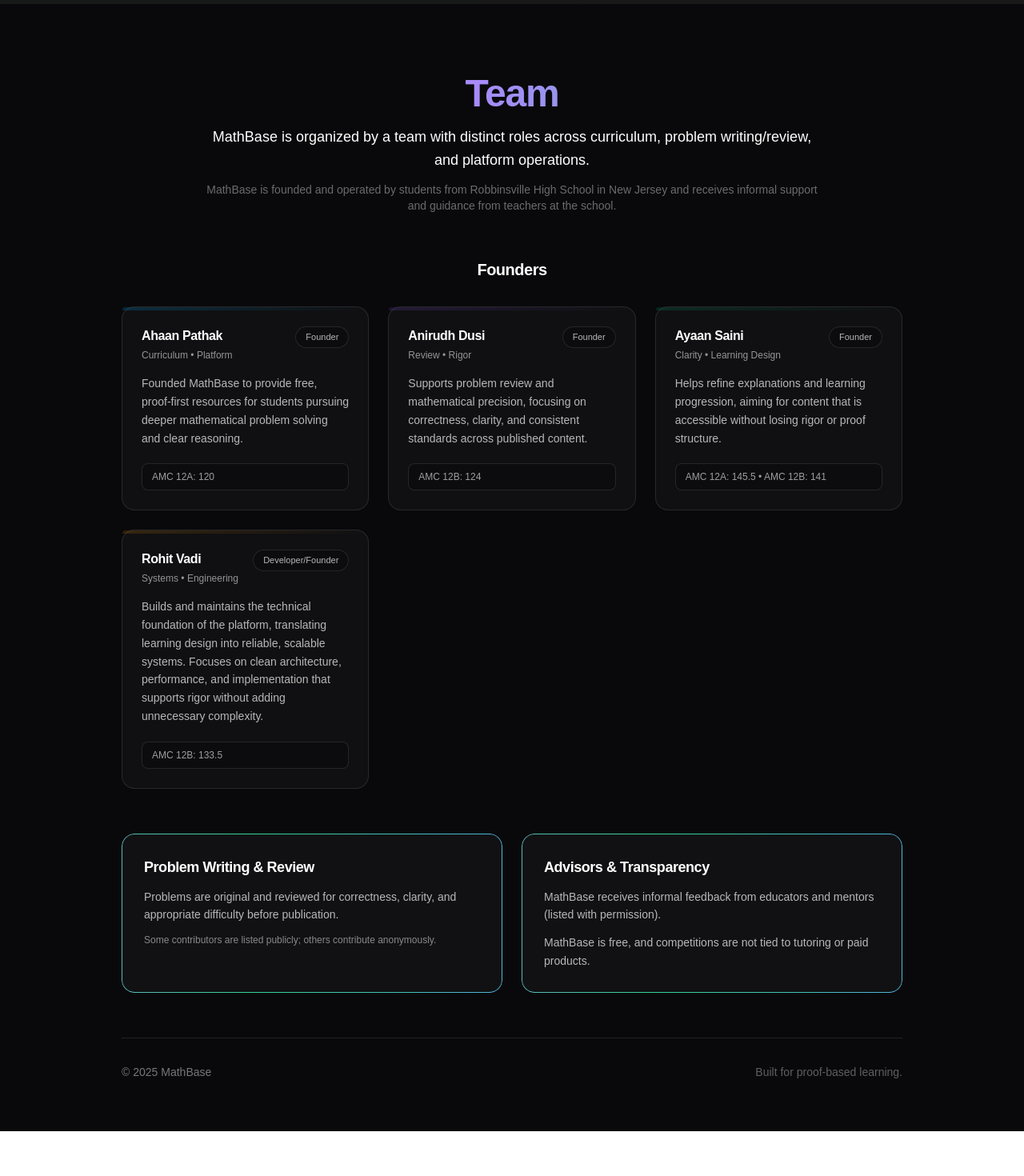
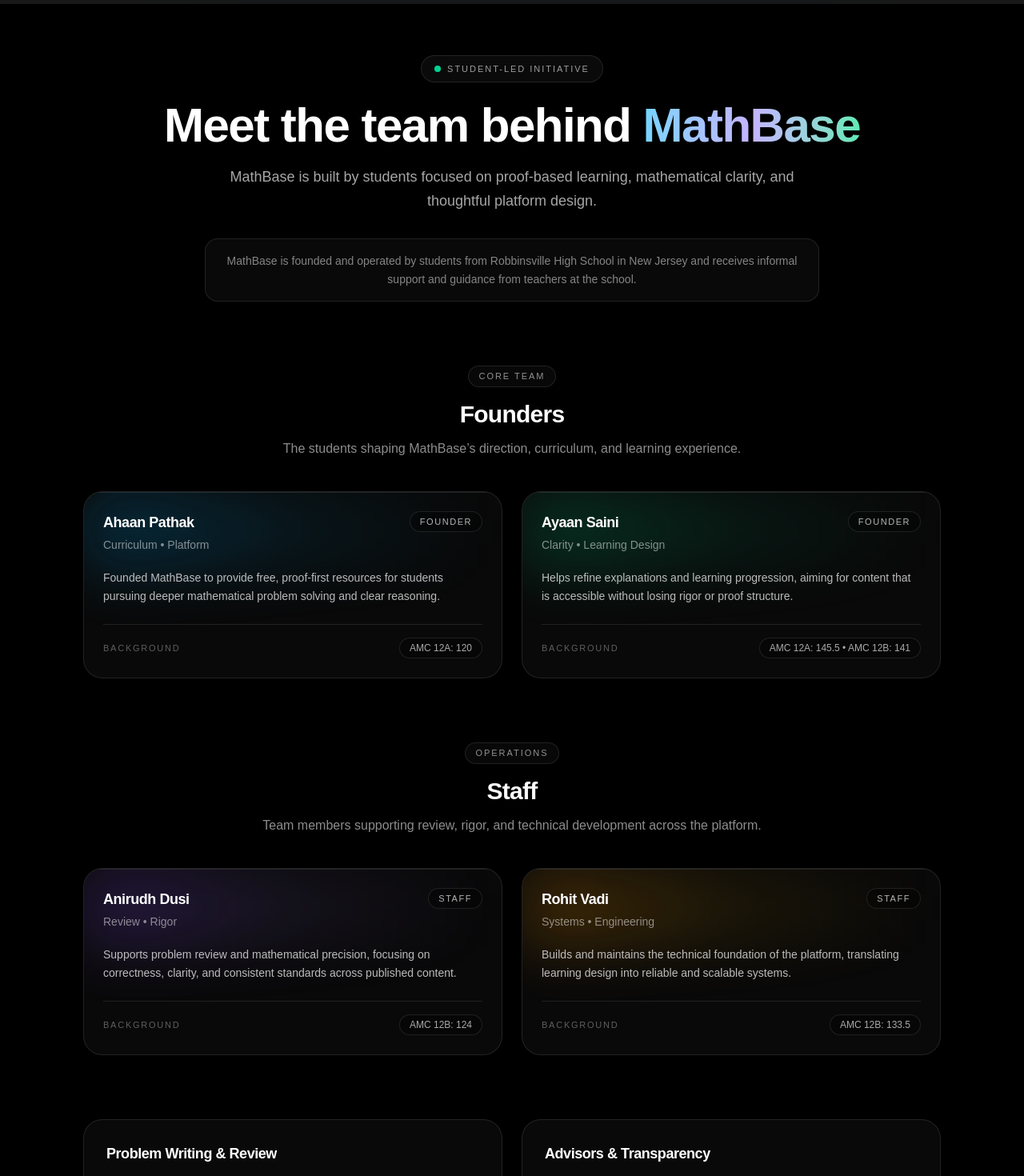
Before and after one commit to a-patek/mathbase, a Next.js app: page /team in a window 1280 px wide. Shown: the part 60-1530 px from the top of the page at 80% size. Before the commit the page ends 1474 px from the top, so only its background shows below. Built offline with nearby package versions, Linux system fonts and the light colour scheme.

Commit message:
added team

```diff
--- a/app/competition/page.tsx
+++ b/app/competition/page.tsx
@@ -273,12 +273,7 @@
               rel="noopener noreferrer"
               className="inline-flex items-center justify-center rounded-full bg-gradient-to-r from-sky-500 to-emerald-500 px-5 py-2.5 text-sm font-semibold text-black shadow-lg shadow-emerald-500/30 hover:from-sky-400 hover:to-emerald-400"
             >
-              <Link
-  href="/competition/highlights"
-  className="inline-flex items-center justify-center rounded-full border border-zinc-700 bg-zinc-950 px-5 py-2.5 text-sm font-semibold text-zinc-200 hover:bg-zinc-900"
->
-  January MBO / MBI highlights →
-</Link>
+
               Open sign-up form
             </Link>
           </div>
--- a/app/team/page.tsx
+++ b/app/team/page.tsx
@@ -1,13 +1,23 @@
 // app/team/page.tsx
 import type { Metadata } from "next";
-import Image from "next/image";
+
 export const metadata: Metadata = {
   title: "Team | MathBase",
   description:
     "Meet the MathBase team — a student-led educational initiative focused on problem-solving and proof-based mathematics.",
 };
 
-const founders = [
+type Person = {
+  name: string;
+  role: string;
+  focus: string;
+  note: string;
+  description: string;
+  accent: string;
+  glow: string;
+};
+
+const founders: Person[] = [
   {
     name: "Ahaan Pathak",
     role: "Founder",
@@ -15,18 +25,8 @@
     note: "AMC 12A: 120",
     description:
       "Founded MathBase to provide free, proof-first resources for students pursuing deeper mathematical problem solving and clear reasoning.",
-    accent: "from-sky-500/25 to-transparent",
+    accent: "from-sky-500/30 via-sky-400/10 to-transparent",
     glow: "hover:shadow-sky-500/10 hover:ring-sky-500/20",
-  },
-  {
-    name: "Anirudh Dusi",
-    role: "Founder",
-    focus: "Review • Rigor",
-    note: "AMC 12B: 124",
-    description:
-      "Supports problem review and mathematical precision, focusing on correctness, clarity, and consistent standards across published content.",
-    accent: "from-violet-500/20 to-transparent",
-    glow: "hover:shadow-violet-500/10 hover:ring-violet-500/20",
   },
   {
     name: "Ayaan Saini",
@@ -35,137 +35,211 @@
     note: "AMC 12A: 145.5 • AMC 12B: 141",
     description:
       "Helps refine explanations and learning progression, aiming for content that is accessible without losing rigor or proof structure.",
-    accent: "from-emerald-500/20 to-transparent",
+    accent: "from-emerald-500/30 via-emerald-400/10 to-transparent",
     glow: "hover:shadow-emerald-500/10 hover:ring-emerald-500/20",
+  },
+];
+
+const staff: Person[] = [
+  {
+    name: "Anirudh Dusi",
+    role: "Staff",
+    focus: "Review • Rigor",
+    note: "AMC 12B: 124",
+    description:
+      "Supports problem review and mathematical precision, focusing on correctness, clarity, and consistent standards across published content.",
+    accent: "from-violet-500/30 via-violet-400/10 to-transparent",
+    glow: "hover:shadow-violet-500/10 hover:ring-violet-500/20",
   },
   {
     name: "Rohit Vadi",
-  role: "Developer/Founder",
+    role: "Staff",
     focus: "Systems • Engineering",
     note: "AMC 12B: 133.5",
     description:
-    "Builds and maintains the technical foundation of the platform, translating learning design into reliable, scalable systems. Focuses on clean architecture, performance, and implementation that supports rigor without adding unnecessary complexity.",
-  accent: "from-amber-500/20 to-transparent",
+      "Builds and maintains the technical foundation of the platform, translating learning design into reliable and scalable systems.",
+    accent: "from-amber-500/30 via-amber-400/10 to-transparent",
     glow: "hover:shadow-amber-500/10 hover:ring-amber-500/20",
   },
 ];
 
-export default function TeamPage() {
+function SectionHeader({
+  eyebrow,
+  title,
+  description,
+}: {
+  eyebrow: string;
+  title: string;
+  description?: string;
+}) {
   return (
-    <main className="min-h-screen bg-zinc-950 text-white bg-black">
-      {/* Subtle, serious background */}
-      <div className="pointer-events-none fixed inset-0 -z-10">
-        <div className="absolute inset-0 bg-[radial-gradient(circle_at_20%_0%,rgba(56,189,248,0.10),transparent_40%),radial-gradient(circle_at_80%_10%,rgba(168,85,247,0.10),transparent_45%),radial-gradient(circle_at_30%_90%,rgba(16,185,129,0.10),transparent_45%)]" />
-        <div className="absolute inset-0 opacity-[0.06] [background-image:linear-gradient(to_right,rgba(255,255,255,0.20)_1px,transparent_1px),linear-gradient(to_bottom,rgba(255,255,255,0.20)_1px,transparent_1px)] [background-size:72px_72px]" />
+    <div className="mx-auto max-w-2xl text-center">
+      <div className="inline-flex items-center rounded-full border border-white/10 bg-white/[0.03] px-3 py-1 text-[11px] font-medium uppercase tracking-[0.18em] text-white/55">
+        {eyebrow}
       </div>
+      <h2 className="mt-4 text-2xl font-semibold tracking-tight text-white sm:text-3xl">
+        {title}
+      </h2>
+      {description && (
+        <p className="mt-3 text-sm leading-relaxed text-white/55 sm:text-base">
+          {description}
+        </p>
+      )}
+    </div>
+  );
+}
 
-      <div className="mx-auto max-w-5xl px-6 py-16">
-        {/* Header */}
-        <header className="mx-auto max-w-3xl text-center">
-
-
-          <h1 className="mt-6 text-4xl font-semibold tracking-tight sm:text-5xl gradient-text">
-            Team
-          </h1>
-
-          <p className="mt-4 text-base leading-relaxed text-white/100 sm:text-lg">
-            MathBase is organized by a team with distinct roles across
-            curriculum, problem writing/review, and platform operations.
-          </p>
-          <p className="mt-3 text-sm text-white/40">
-            MathBase is founded and operated by students from Robbinsville High School in New Jersey
-            and receives informal support and guidance from teachers at the school.
-            </p>
-
-        </header>
-
-        {/* Founders */}
-        <section className="mt-14">
-          <div className="mx-auto max-w-3xl text-center">
-            <h2 className="text-xl font-semibold tracking-tight">Founders</h2>
-          </div>
-
-          <div className="mt-8 grid gap-6 md:grid-cols-3">
-            {founders.map((f) => (
+function TeamCard({ person }: { person: Person }) {
+  return (
     <article
-                key={f.name}
       className={[
-                  "group relative rounded-2xl border border-white/10 bg-white/[0.03] p-6",
-                  "ring-1 ring-transparent transition-all duration-300",
-                  "hover:-translate-y-0.5 hover:border-white/20 hover:bg-white/[0.04]",
-                  "hover:shadow-xl hover:shadow-black/40",
-                  f.glow,
+        "group relative overflow-hidden rounded-3xl border border-white/10 bg-white/[0.035] p-6",
+        "backdrop-blur-sm ring-1 ring-transparent transition-all duration-300",
+        "hover:-translate-y-1 hover:border-white/20 hover:bg-white/[0.05]",
+        "hover:shadow-2xl hover:shadow-black/40",
+        person.glow,
       ].join(" ")}
     >
       <div
         className={[
-                    "absolute inset-x-0 top-0 h-1 rounded-t-2xl opacity-80",
-                    `bg-gradient-to-r ${f.accent}`,
+          "absolute inset-x-0 top-0 h-24 bg-gradient-to-r opacity-90 blur-2xl",
+          person.accent,
         ].join(" ")}
       />
+      <div className="absolute inset-x-0 top-0 h-px bg-white/10" />
 
-                <div className="flex items-start justify-between gap-3">
+      <div className="relative">
+        <div className="flex items-start justify-between gap-4">
           <div>
-                    <h3 className="text-base font-semibold tracking-tight">
-                      {f.name}
+            <h3 className="text-lg font-semibold tracking-tight text-white">
+              {person.name}
             </h3>
-                    <p className="mt-1 text-xs text-white/55">{f.focus}</p>
+            <p className="mt-1 text-sm text-white/50">{person.focus}</p>
           </div>
-                  <span className="rounded-full border border-white/10 bg-black/20 px-3 py-1 text-[11px] text-white/70">
-                    {f.role}
+
+          <span className="shrink-0 rounded-full border border-white/10 bg-black/30 px-3 py-1 text-[11px] font-medium uppercase tracking-[0.14em] text-white/70">
+            {person.role}
           </span>
         </div>
 
-                <p className="mt-4 text-sm leading-relaxed text-white/70">
-                  {f.description}
+        <p className="mt-5 text-sm leading-relaxed text-white/72">
+          {person.description}
         </p>
 
-                <div className="mt-5 rounded-lg border border-white/10 bg-black/20 px-3 py-2 text-xs text-white/60">
-                  {f.note}
+        <div className="mt-6 flex items-center justify-between border-t border-white/10 pt-4">
+          <span className="text-[11px] uppercase tracking-[0.16em] text-white/35">
+            Background
+          </span>
+          <span className="rounded-full border border-white/10 bg-black/25 px-3 py-1 text-xs text-white/65">
+            {person.note}
+          </span>
+        </div>
       </div>
     </article>
+  );
+}
+
+function TeamGrid({ people }: { people: Person[] }) {
+  return (
+    <div className="mt-10 grid gap-6 md:grid-cols-2">
+      {people.map((person) => (
+        <TeamCard key={person.name} person={person} />
       ))}
     </div>
+  );
+}
+
+export default function TeamPage() {
+  return (
+    <main className="min-h-screen overflow-x-hidden bg-black text-white">
+      <div className="pointer-events-none fixed inset-0 -z-10">
+        <div className="absolute left-1/2 top-[-140px] h-[420px] w-[900px] -translate-x-1/2 rounded-full bg-sky-500/10 blur-3xl" />
+        <div className="absolute right-[-80px] top-[120px] h-[320px] w-[420px] rounded-full bg-violet-500/10 blur-3xl" />
+        <div className="absolute bottom-[-120px] left-[5%] h-[300px] w-[420px] rounded-full bg-emerald-500/10 blur-3xl" />
+        <div className="absolute inset-0 opacity-[0.06] [background-image:linear-gradient(to_right,rgba(255,255,255,0.14)_1px,transparent_1px),linear-gradient(to_bottom,rgba(255,255,255,0.14)_1px,transparent_1px)] [background-size:56px_56px]" />
+        <div className="absolute inset-0 bg-[radial-gradient(circle_at_top,rgba(255,255,255,0.05),transparent_40%)]" />
+      </div>
+
+      <div className="mx-auto max-w-6xl px-6 py-16 sm:px-8 lg:px-10">
+        <header className="mx-auto max-w-4xl text-center">
+          <div className="inline-flex items-center gap-2 rounded-full border border-white/10 bg-white/[0.04] px-4 py-2 text-[11px] font-medium uppercase tracking-[0.18em] text-white/60">
+            <span className="h-2 w-2 rounded-full bg-emerald-400" />
+            Student-led initiative
+          </div>
+
+          <h1 className="mt-6 text-4xl font-semibold tracking-tight text-white sm:text-5xl md:text-6xl">
+            Meet the team behind{" "}
+            <span className="bg-gradient-to-r from-sky-300 via-violet-300 to-emerald-300 bg-clip-text text-transparent">
+              MathBase
+            </span>
+          </h1>
+
+          <p className="mx-auto mt-5 max-w-3xl text-base leading-relaxed text-white/65 sm:text-lg">
+            MathBase is built by students focused on proof-based learning,
+            mathematical clarity, and thoughtful platform design.
+          </p>
+
+          <div className="mx-auto mt-8 max-w-3xl rounded-2xl border border-white/10 bg-white/[0.035] px-5 py-4 text-sm leading-relaxed text-white/50 backdrop-blur-sm">
+            MathBase is founded and operated by students from Robbinsville High
+            School in New Jersey and receives informal support and guidance from
+            teachers at the school.
+          </div>
+        </header>
+
+        <section className="mt-20">
+          <SectionHeader
+            eyebrow="Core Team"
+            title="Founders"
+            description="The students shaping MathBase’s direction, curriculum, and learning experience."
+          />
+          <TeamGrid people={founders} />
         </section>
 
-        {/* Structure (short + clean) */}
-        <section className="mt-14">
-          <div className="grid gap-6 md:grid-cols-2">
-            <div className="animated-border bg-white/[0.03] p-7">
-              <h2 className="text-lg font-semibold tracking-tight">
+        <section className="mt-20">
+          <SectionHeader
+            eyebrow="Operations"
+            title="Staff"
+            description="Team members supporting review, rigor, and technical development across the platform."
+          />
+          <TeamGrid people={staff} />
+        </section>
+
+        <section className="mt-20 grid gap-6 md:grid-cols-2">
+          <div className="rounded-3xl border border-white/10 bg-white/[0.035] p-7 backdrop-blur-sm">
+            <h3 className="text-lg font-semibold tracking-tight text-white">
               Problem Writing &amp; Review
-              </h2>
-              <p className="mt-3 text-sm leading-relaxed text-white/70">
+            </h3>
+            <p className="mt-3 text-sm leading-relaxed text-white/65">
               Problems are original and reviewed for correctness, clarity, and
               appropriate difficulty before publication.
             </p>
-              <p className="mt-3 text-xs text-white/50">
-                Some contributors are listed publicly; others contribute
+            <p className="mt-3 text-sm leading-relaxed text-white/45">
+              Some contributors are listed publicly, while others contribute
               anonymously.
             </p>
           </div>
 
-            <div className="animated-border bg-white/[0.03] p-7">
-              <h2 className="text-lg font-semibold tracking-tight">
+          <div className="rounded-3xl border border-white/10 bg-white/[0.035] p-7 backdrop-blur-sm">
+            <h3 className="text-lg font-semibold tracking-tight text-white">
               Advisors &amp; Transparency
-              </h2>
-              <p className="mt-3 text-sm leading-relaxed text-white/70">
+            </h3>
+            <p className="mt-3 text-sm leading-relaxed text-white/65">
               MathBase receives informal feedback from educators and mentors
-                (listed with permission).
+              when appropriate and with permission.
             </p>
-              <p className="mt-3 text-sm leading-relaxed text-white/70">
-                MathBase is free, and competitions are not tied to tutoring or paid
-                products.
+            <p className="mt-3 text-sm leading-relaxed text-white/45">
+              MathBase is free, and competitions are not tied to tutoring or
+              paid products.
             </p>
-            </div>
           </div>
         </section>
 
-        {/* Footer */}
-        <footer className="mt-14 border-t border-white/10 pt-8">
-          <div className="flex flex-col items-center justify-between gap-3 text-center text-sm text-white/45 sm:flex-row sm:text-left">
+        <footer className="mt-20 border-t border-white/10 pt-8">
+          <div className="flex flex-col items-center justify-between gap-3 text-center text-sm text-white/40 sm:flex-row sm:text-left">
             <span>© {new Date().getFullYear()} MathBase</span>
-            <span className="text-white/35">Built for proof-based learning.</span>
+            <span className="text-white/30">
+              Built for proof-based learning.
+            </span>
           </div>
         </footer>
       </div>
```
Lines whose indentation alone changed are shown as unchanged.
